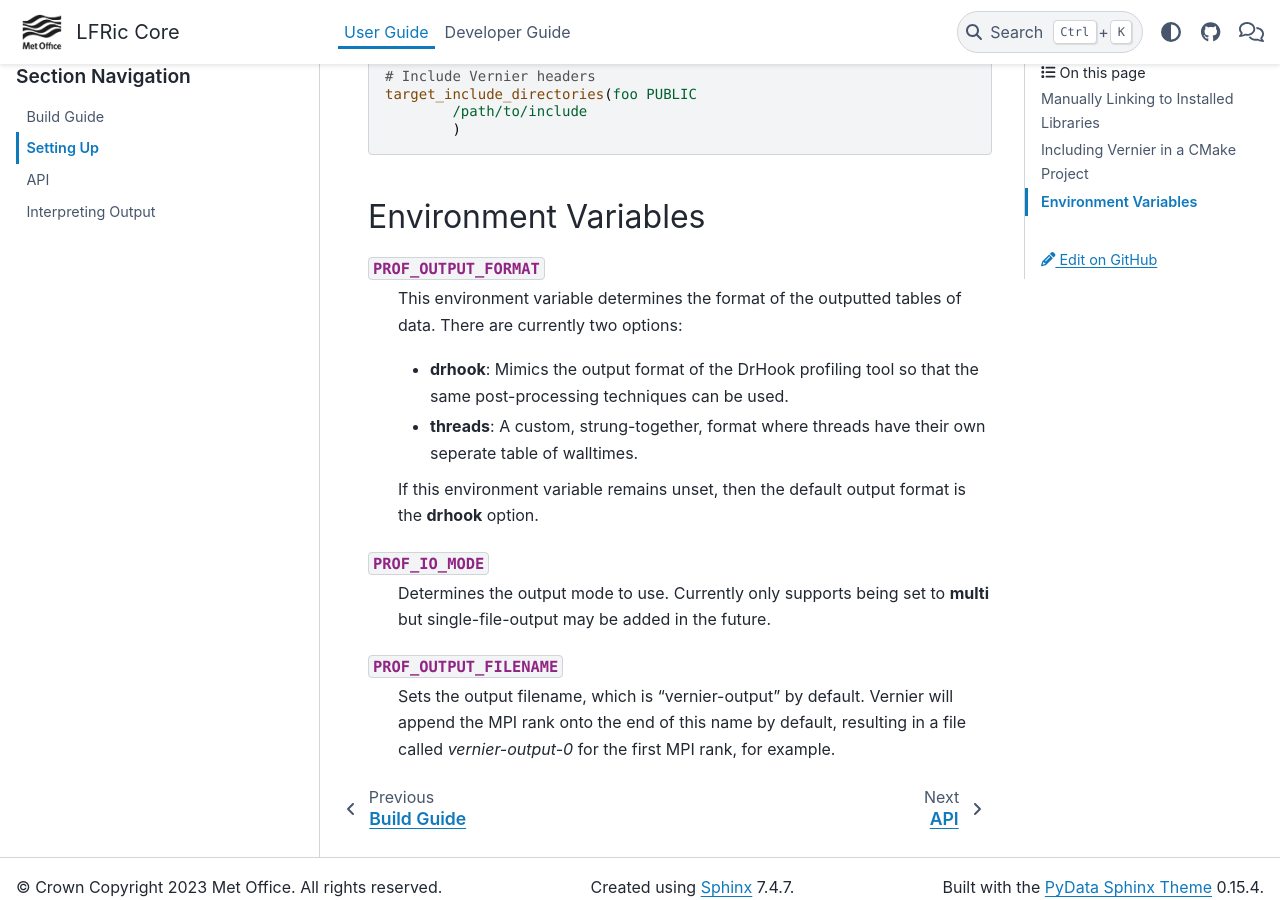
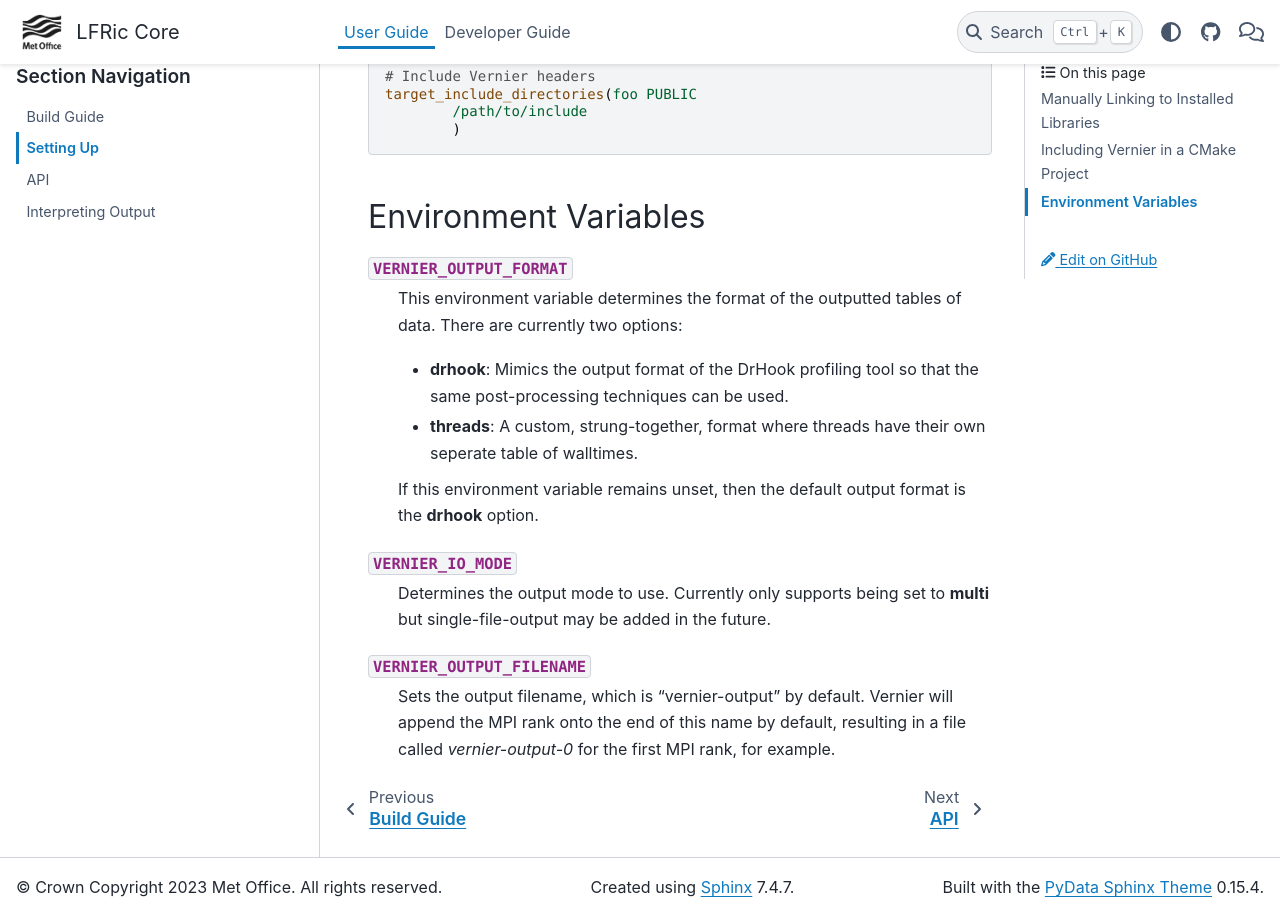
Before and after one commit to MetOffice/Vernier, a Sphinx documentation site: the page built from documentation/Sphinx/user_guide/setting-up.rst, in a window 1280 px wide and 900 px high, scrolled down 1516 px. Built offline with Sphinx 7.4.7 and the PyData theme 0.15.4, drawn with Linux system fonts in a browser that asks for light colours.

Commit message:
Update documentation to change PROF_ to VERNIER_ for env variables (#146)
PR to fix #145

```diff
--- a/documentation/Sphinx/user_guide/setting-up.rst
+++ b/documentation/Sphinx/user_guide/setting-up.rst
@@ -89,7 +89,7 @@
 
 .. glossary::
 
-   ``PROF_OUTPUT_FORMAT``
+   ``VERNIER_OUTPUT_FORMAT``
 
      This environment variable determines the format of the outputted tables of
      data. There are currently two options:
@@ -103,12 +103,12 @@
      If this environment variable remains unset, then the default output format
      is the **drhook** option.
 
-   ``PROF_IO_MODE``
+   ``VERNIER_IO_MODE``
 
      Determines the output mode to use. Currently only supports being set to
      **multi** but single-file-output may be added in the future.
 
-   ``PROF_OUTPUT_FILENAME``
+   ``VERNIER_OUTPUT_FILENAME``
 
      Sets the output filename, which is "vernier-output" by default. Vernier
      will append the MPI rank onto the end of this name by default, resulting
```
